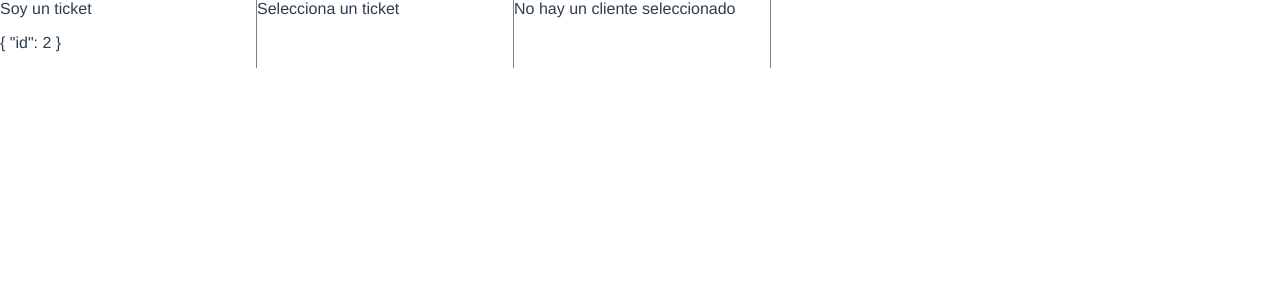
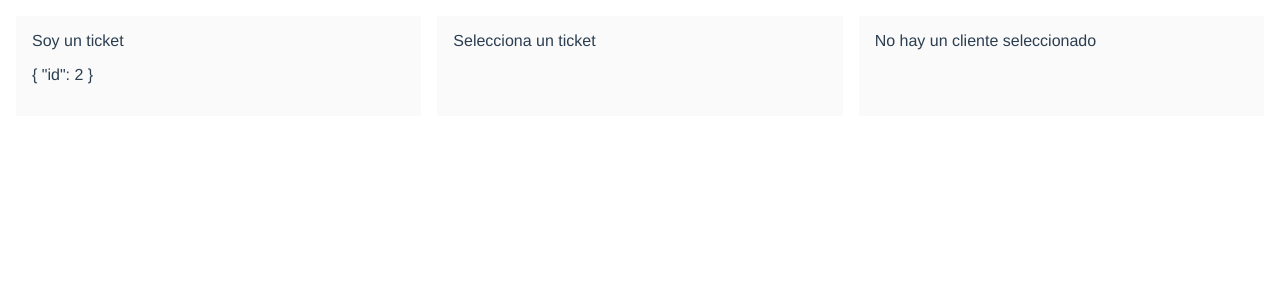
Before and after one commit to itmarck/core-template, a Vue app: page /workspace in a window 1280 px wide. Shown: the top 300 px of the page. Built offline with nearby package versions, Linux system fonts and the light colour scheme.

Commit message:
Add styles for main template

```diff
--- a/src/app/workspace/templates/WorkspaceMainTemplate.vue
+++ b/src/app/workspace/templates/WorkspaceMainTemplate.vue
@@ -14,11 +14,14 @@
 
 <style>
 .template {
-  display: flex;
+  gap: 1rem;
+  margin: 1rem;
+  display: grid;
+  grid-template-columns: 1fr 1fr 1fr;
 }
 
 .section {
-  width: 256px;
-  border-right: 1px solid gray;
+  background-color: #fafafa;
+  padding: 1rem;
 }
 </style>
```
